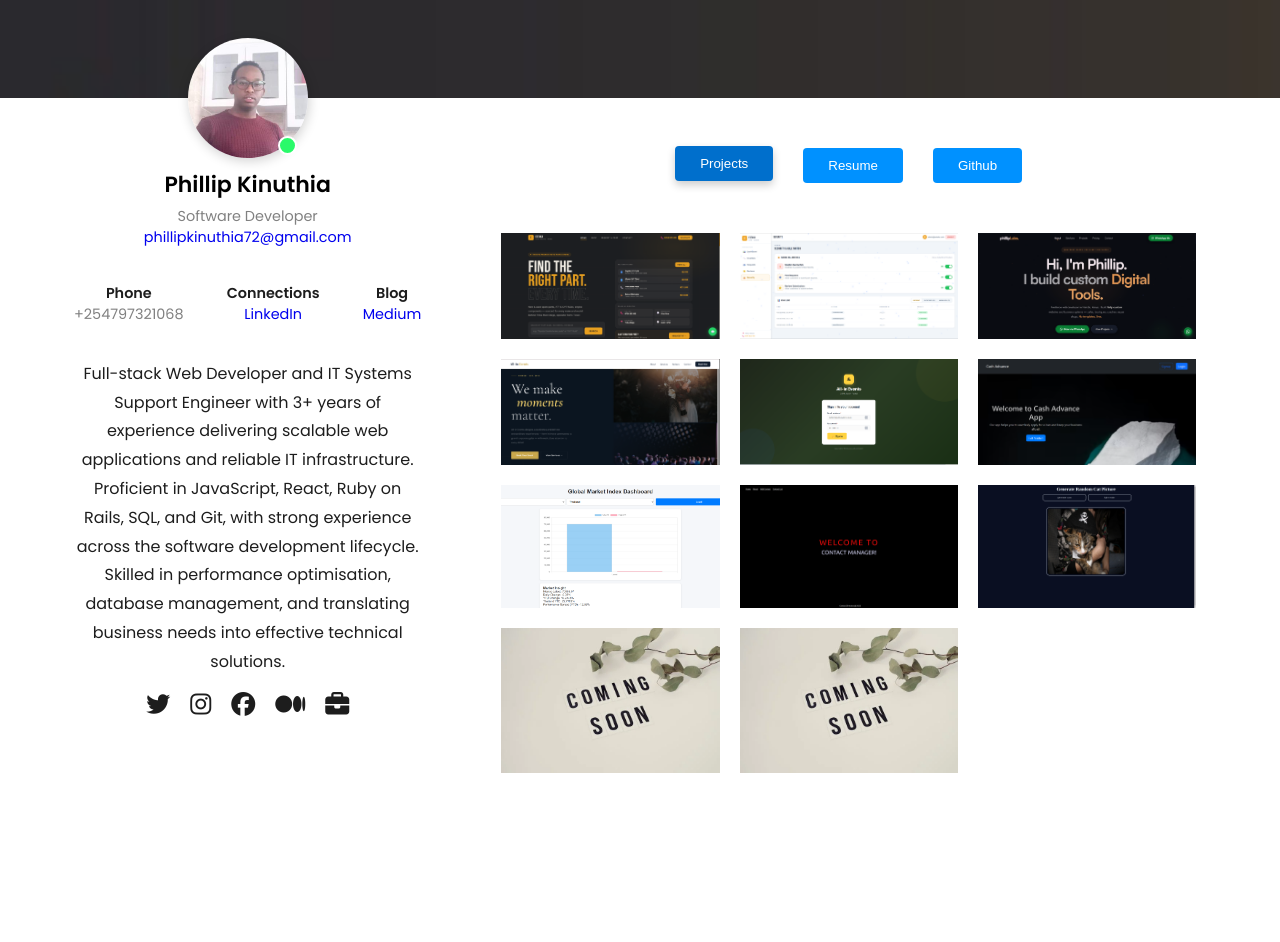
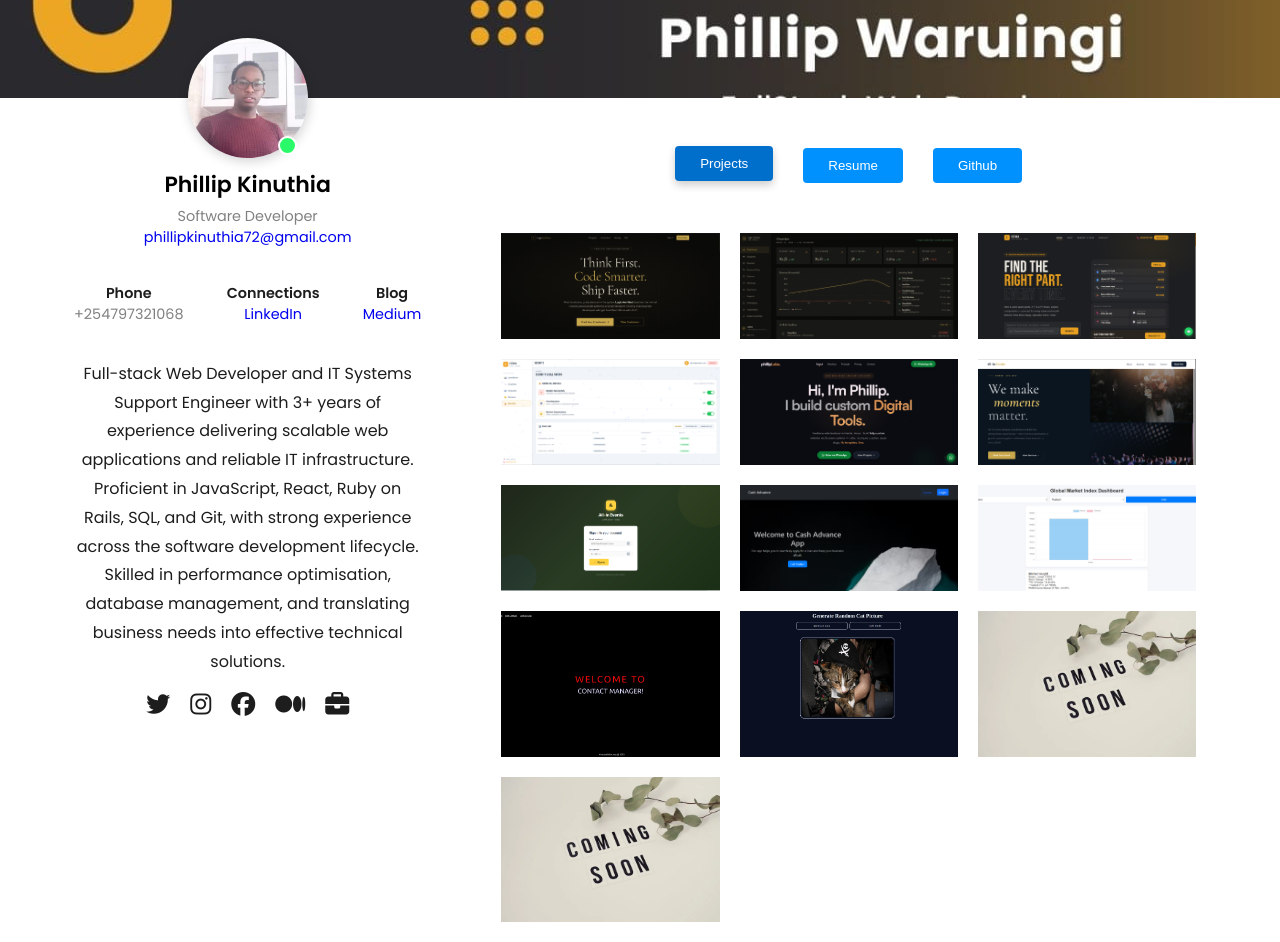
Before and after one commit to littlephillips/PhillipsPortfolio, a React (Create React App) app: page / in a window 1280 px wide. Before the commit the page ends 800 px from the top, so only its background shows below. Built offline with nearby package versions, Linux system fonts and the light colour scheme.

Commit message:
added a new project

```diff
--- a/src/pages/Project/ProjectPage.js
+++ b/src/pages/Project/ProjectPage.js
@@ -2,17 +2,19 @@ import React from 'react';
 import '../../styles/project.css';
 
 const images = [
-  { src: '/assets/img/estakaparts.png',        alt: 'estakaparts',      link: 'https://estakaparts.web.app/',    name: 'Estaka Parts' },
-  { src: '/assets/img/estakapart_crm.png',    alt: 'estakaparts_crm',  link: 'https://estaka-crm.web.app/', name: 'Estaka Parts CRM' },
-  { src: '/assets/img/pk.png',            alt: 'Web Developer Portfolio', link: 'https://phillipkinuthiawebdevs.vercel.app/', name: 'phillipLabs' },
-  { src: '/assets/img/allInvents.png',        alt: 'allInvents',      link: 'https://allineventsclient.web.app/',    name: 'AllInEvents' },
-  { src: '/assets/img/allInvents_crm.png',    alt: 'allInvents_crm',  link: 'https://allinevents-6be19.web.app/crm', name: 'AllInEvents CRM' },
-  { src: '/assets/img/cashdvance.png',        alt: 'cashdvance',      link: 'https://cash-advance-72.web.app',       name: 'Cash Advance' },
+  { src: '/assets/img/logicArchitect.png',    alt: 'logicarchitect',      link: 'https://logicarchitect54.web.app/',    name: 'Logic Architect' },
+  { src: '/assets/img/logicArchitectCrm.png', alt: 'logicarchitectcrm',   link: 'https://logicarchitectcrm.web.app/crm', name: 'Admin Logic Architect' },
+  { src: '/assets/img/estakaparts.png',       alt: 'estakaparts',         link: 'https://estakaparts.web.app/',    name: 'Estaka Parts' },
+  { src: '/assets/img/estakapart_crm.png',    alt: 'estakaparts_crm',     link: 'https://estaka-crm.web.app/', name: 'Admin Estaka Parts ' },
+  { src: '/assets/img/pk.png',                alt: 'Web Developer Portfolio', link: 'https://phillipkinuthiawebdevs.vercel.app/', name: 'phillipLabs' },
+  { src: '/assets/img/allInvents.png',        alt: 'allInvents',          link: 'https://allineventsclient.web.app/',    name: 'AllInEvents' },
+  { src: '/assets/img/allInvents_crm.png',    alt: 'allInvents_crm',      link: 'https://allinevents-6be19.web.app/crm', name: 'Admin AllInEvents ' },
+  { src: '/assets/img/cashdvance.png',        alt: 'cashdvance',          link: 'https://cash-advance-72.web.app',       name: 'Cash Advance' },
   { src: '/assets/img/GlobalMarketIndex.png', alt: 'MajorMarketIndecesAnalyzer', link: 'https://github.com/littlephillips/tradingeconomics/tree/master/Global-Market-Index', name: 'Major Market Index Analyzer' },
-  { src: '/assets/img/ContactManager.png',    alt: 'ContactManager',  link: 'https://littlephillips.github.io/Contact-Web-Application/', name: 'Contact Manager' },
-  { src: '/assets/img/catGenerator.png',      alt: 'catGenerator',    link: 'https://littlephillips.github.io/generate-random-cat-pictures/', name: 'Cat Generator' },
-  { src: '/assets/img/soon.webp',             alt: 'Project image 5', link: '#', name: '' },
-  { src: '/assets/img/soon.webp',           alt: 'Project image 6',   link: '#', name: '' },
+  { src: '/assets/img/ContactManager.png',    alt: 'ContactManager',      link: 'https://littlephillips.github.io/Contact-Web-Application/', name: 'Contact Manager' },
+  { src: '/assets/img/catGenerator.png',      alt: 'catGenerator',        link: 'https://littlephillips.github.io/generate-random-cat-pictures/', name: 'Cat Generator' },
+  { src: '/assets/img/soon.webp',             alt: 'Project image 5',     link: '#', name: '' },
+  { src: '/assets/img/soon.webp',             alt: 'Project image 6',     link: '#', name: '' },
 ];
 
 const ProjectPage = () => {
```
Also changed, not shown: public/assets/img/logicArchitect.png (added), public/assets/img/logicArchitectCrm.png (added).
